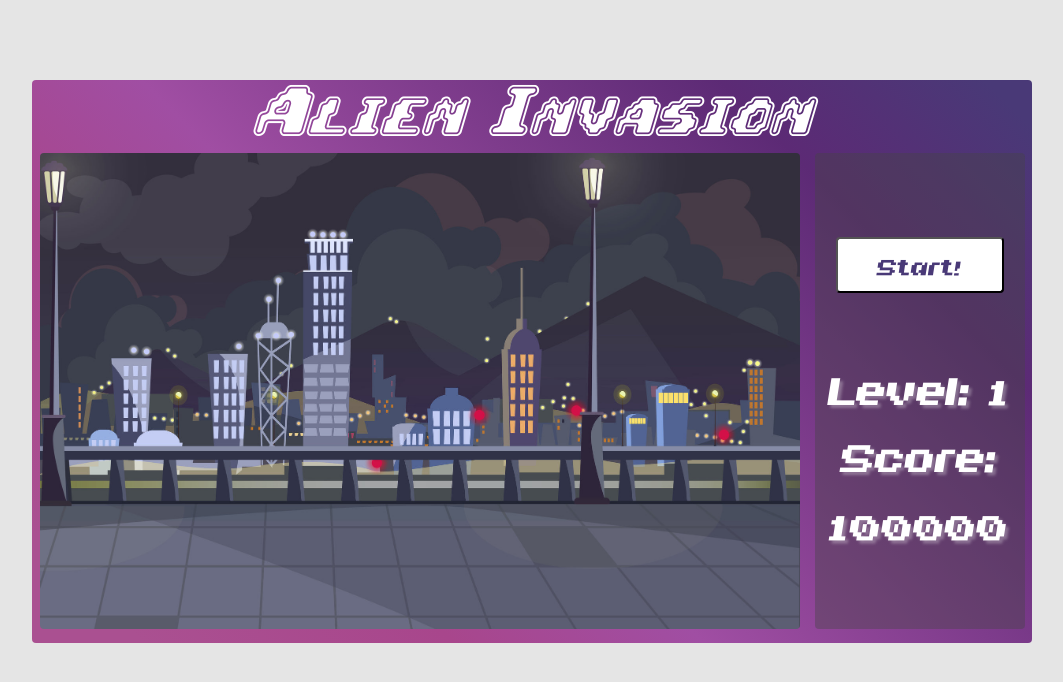
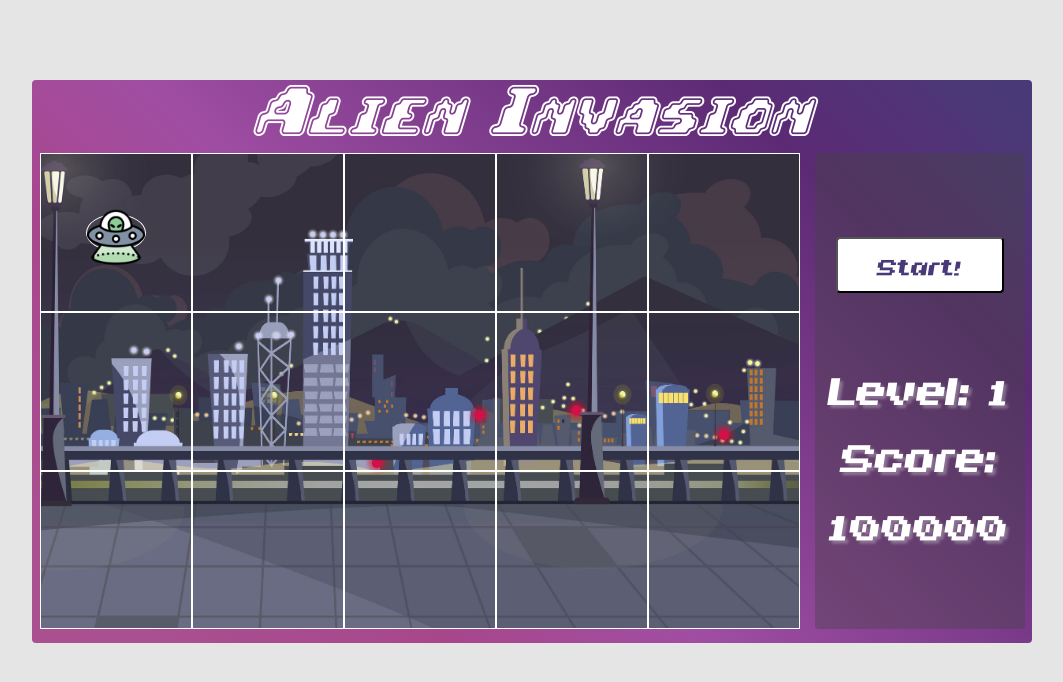
Before and after one commit to kubasulek2/Alien-Invasion, a website: page src/index.html in a window 1280 px wide. Shown: the whole page, without its empty margins (108-1171 px from the left). Drawn offline with nearby package versions, Linux system fonts and the light colour scheme; files that its build step writes are made by us from their sources.

Commit message:
alien created, resoponsive css added

```diff
--- a/src/index.html
+++ b/src/index.html
@@ -15,7 +15,9 @@
     <div class="row row-2">
         <div id="game">
             <div id="cursor"></div>
-            <div id="box-1"></div>
+            <div id="box-1">
+                <div class="alien"><img src="images/alien.png" alt=""></div>
+            </div>
             <div id="box-2"></div>
             <div id="box-3"></div>
             <div id="box-4"></div>
--- a/src/js/app.js
+++ b/src/js/app.js
@@ -102,7 +102,8 @@ $( () => {
 
     $('#start').on("click", ()=>{
         newGame = new Game();
-        newGame.animateStart()
+        newGame.animateStart();
+        //soundtrack.play()
     })
 
 });
--- a/src/sass/partials/_game.scss
+++ b/src/sass/partials/_game.scss
@@ -14,6 +14,7 @@
     background: $cursor-url 0% 0%/contain;
     position: absolute;
     display: none;
+    z-index: 999;
 
     @include mQ(1024px) {
       width: 40px;
@@ -27,6 +28,25 @@
       width: 50px;
       height: 50px;
     }
+
+  }
+  .alien{
+    position: absolute;
+    border: 1px solid white;
+    top: 50%;
+    left: 50%;
+    transform: translate(-50%, -50%);
+    width: 40%;
+    height: 24%;
+    border-radius: 50%;
+    img{
+      width: 100%;
+      height: auto;
+      position: absolute;
+      top: -20%
+
+    }
+
   }
 
 
@@ -36,6 +56,7 @@
       width: calc(100% / 5);
       height: calc(100% / 3);
       position: relative;
+      border: 1px solid white;
     }
   }
 
```
Also changed, not shown: public/index.html (+3 -1 lines), public/css/main.css, public/images/alien.png (added), public/js/app.js, src/images/alien.png (added).
